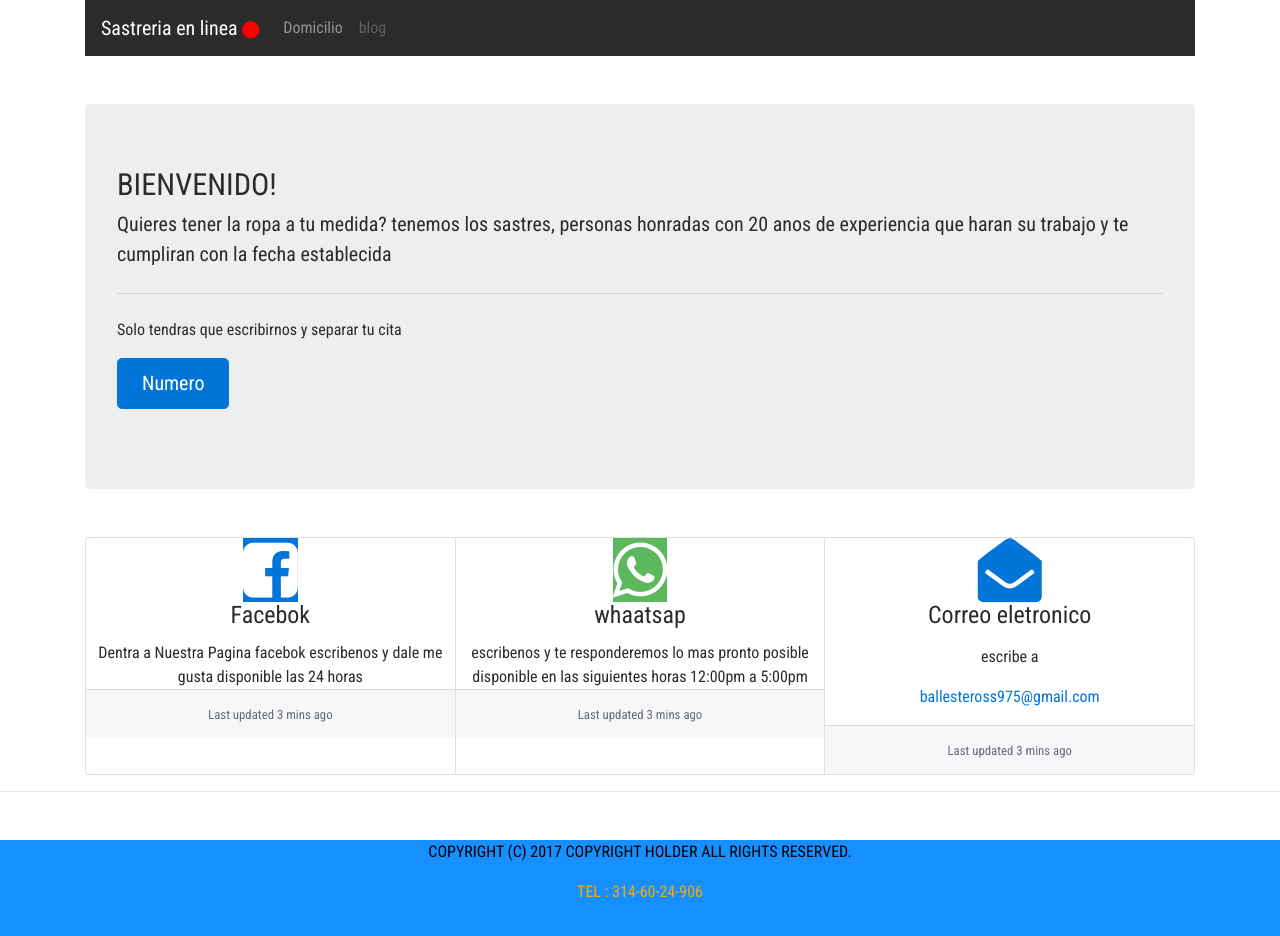
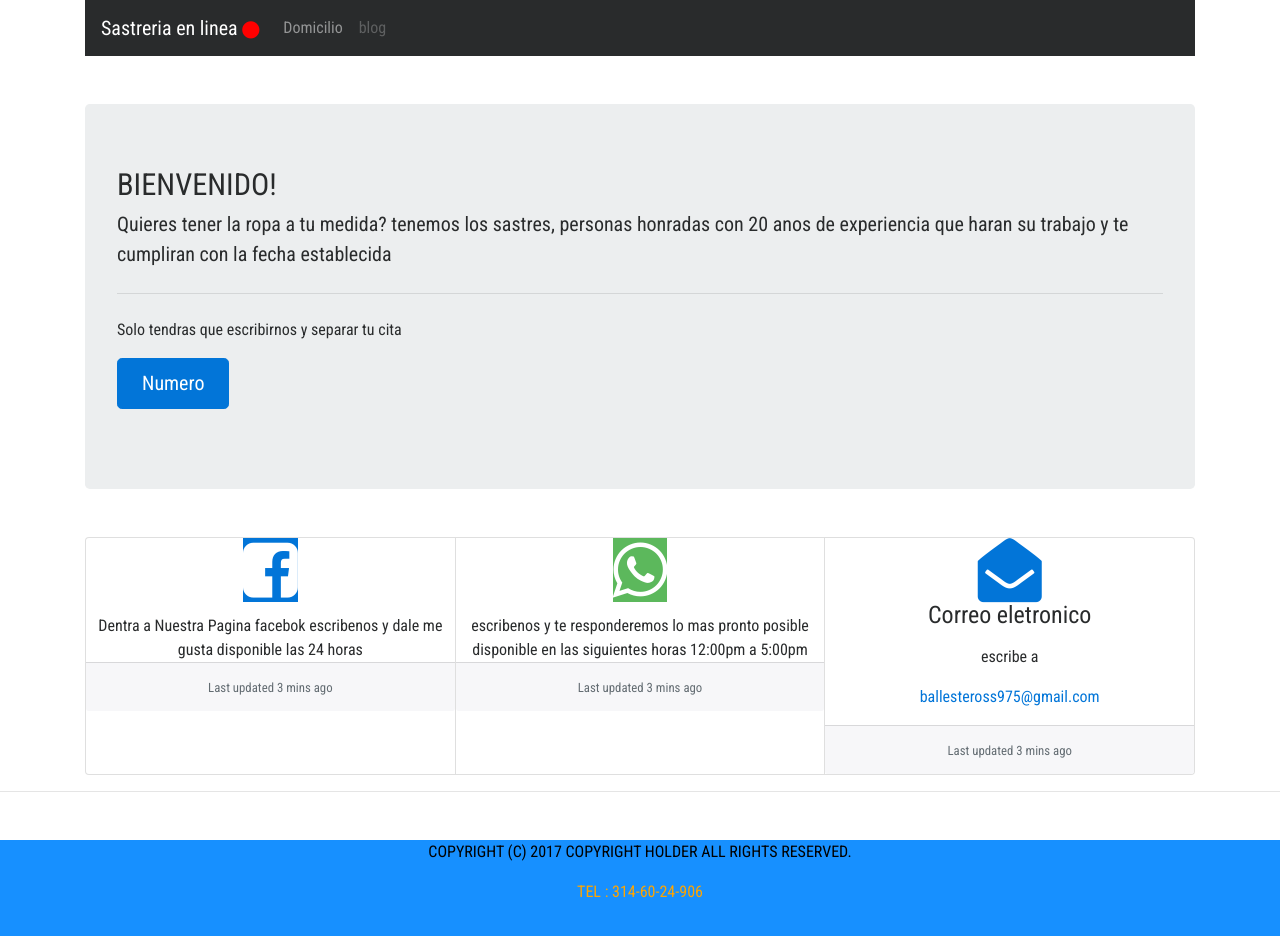
Before and after one commit to santi-2017/sastre-medellin, a plain HTML site: page index.html in a window 1280 px wide. Drawn offline with Linux system fonts and the light colour scheme.

Commit message:
una imagen vale mas que mil palabras
ortografia pendiente

```diff
--- a/index.html
+++ b/index.html
@@ -60,7 +60,7 @@
         <div class="card text-center">
         <a id="facebok" href="https://www.facebook.com/ancizar.ballesteros.5"><i class="fa fa-facebook-square fa-4x btn-primary" aria-hidden="true"></i></a>
           <div class="card-body">
-            <h4 class="card-title"> Facebok </h4>
+            <h4 class="card-title"> </h4>
             <p class="card-text"> Dentra a Nuestra Pagina facebok escribenos y dale me gusta disponible las 24 horas </p>
           </div>
           <div class="card-footer">
@@ -70,7 +70,7 @@
         <div class="card text-center">
         <a id="whasa" href="numero.html"> <i class="fa fa-whatsapp fa-4x btn-success" aria-hidden="true"></i> </a>
           <div class="card-body">
-            <h4 class="card-title">whaatsap</h4>
+            <h4 class="card-title"></h4>
             <p class="card-text"> escribenos y te responderemos lo mas pronto posible disponible en las siguientes horas 12:00pm  a 5:00pm</p>
           </div>
           <div class="card-footer">
```
